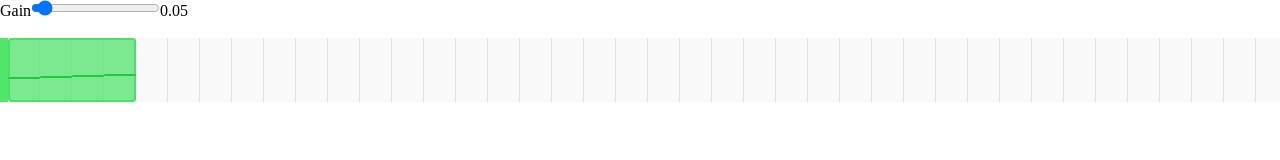
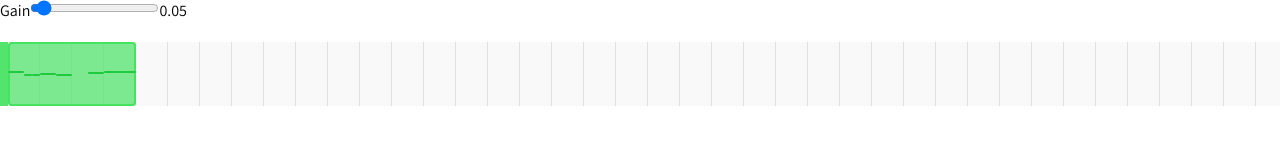
Before and after one commit to maanlamp/typed-music, a React (Create React App) app: page / in a window 1280 px wide. Shown: the top 160 px of the page. Built offline with nearby package versions, Linux system fonts and the light colour scheme.

Commit message:
Made a little song

```diff
--- a/public/index.html
+++ b/public/index.html
@@ -3,41 +3,36 @@
 	<head>
 		<meta charset="utf-8" />
 		<link rel="icon" href="%PUBLIC_URL%/favicon.ico" />
-    <meta name="viewport" content="width=device-width, initial-scale=1" />
+		<meta
+			name="viewport"
+			content="width=device-width, initial-scale=1" />
 		<meta name="theme-color" content="#000000" />
 		<meta
 			name="description"
-      content="Web site created using create-react-app"
-    />
-    <link rel="apple-touch-icon" href="%PUBLIC_URL%/logo192.png" />
-    <!--
-      manifest.json provides metadata used when your web app is installed on a
-      user's mobile device or desktop. See https://developers.google.com/web/fundamentals/web-app-manifest/
-    -->
-    <link rel="manifest" href="%PUBLIC_URL%/manifest.json" />
-    <!--
-      Notice the use of %PUBLIC_URL% in the tags above.
-      It will be replaced with the URL of the `public` folder during the build.
-      Only files inside the `public` folder can be referenced from the HTML.
-
-      Unlike "/favicon.ico" or "favicon.ico", "%PUBLIC_URL%/favicon.ico" will
-      work correctly both with client-side routing and a non-root public URL.
-      Learn how to configure a non-root public URL by running `npm run build`.
-    -->
+			content="Web site created using create-react-app" />
+		<link
+			rel="apple-touch-icon"
+			href="%PUBLIC_URL%/logo192.png" />
+		<link
+			rel="manifest"
+			href="%PUBLIC_URL%/manifest.json" />
+		<link
+			rel="preconnect"
+			href="https://fonts.googleapis.com" />
+		<link
+			rel="preconnect"
+			href="https://fonts.gstatic.com"
+			crossorigin />
+		<link
+			href="https://fonts.googleapis.com/css2?family=Assistant:wght@200;300;400;500;600;700;800&display=swap"
+			rel="stylesheet" />
 		<title>React App</title>
 	</head>
 	<body>
-    <noscript>You need to enable JavaScript to run this app.</noscript>
+		<noscript
+			>You need to enable JavaScript to run this
+			app.</noscript
+		>
 		<div id="root"></div>
-    <!--
-      This HTML file is a template.
-      If you open it directly in the browser, you will see an empty page.
-
-      You can add webfonts, meta tags, or analytics to this file.
-      The build step will place the bundled scripts into the <body> tag.
-
-      To begin the development, run `npm start` or `yarn start`.
-      To create a production bundle, use `npm run build` or `yarn build`.
-    -->
 	</body>
 </html>
--- a/src/index.css
+++ b/src/index.css
@@ -2,4 +2,5 @@
 	margin: 0;
 	padding: 0;
 	box-sizing: border-box;
+	font-family: "Assistant", sans-serif;
 }
--- a/src/index.tsx
+++ b/src/index.tsx
@@ -5,7 +5,6 @@ import "index.css";
 import useAudio, { Synthesiser } from "lib/audio";
 import useMidi from "lib/midi";
 import usePlayback from "lib/playback";
-import { range } from "lib/utils";
 import React, { useState } from "react";
 import ReactDOM from "react-dom";
 
@@ -72,12 +71,50 @@ const App = () => {
 			{
 				start: 0,
 				end: units.millisecondsPerBar,
-				notes: range(4).map(i => ({
-					note: 50 + i * 2,
-					velocity: 127,
-					time: i * units.millisecondsPerBeat,
-					duration: units.millisecondsPerBeat
-				}))
+				notes: [
+					{
+						note: 69,
+						velocity: 127,
+						time: (0 * units.millisecondsPerBeat) / 4,
+						duration: units.millisecondsPerBeat / 2
+					},
+					{
+						note: 69 - 5,
+						velocity: 127,
+						time: (2 * units.millisecondsPerBeat) / 4,
+						duration: units.millisecondsPerBeat / 4
+					},
+					{
+						note: 69 - 5,
+						velocity: 127,
+						time: (3 * units.millisecondsPerBeat) / 4,
+						duration: units.millisecondsPerBeat / 4
+					},
+					{
+						note: 69 - 3,
+						velocity: 127,
+						time: (4 * units.millisecondsPerBeat) / 4,
+						duration: units.millisecondsPerBeat / 2
+					},
+					{
+						note: 69 - 5,
+						velocity: 127,
+						time: (6 * units.millisecondsPerBeat) / 4,
+						duration: units.millisecondsPerBeat / 2
+					},
+					{
+						note: 69 - 1,
+						velocity: 127,
+						time: (10 * units.millisecondsPerBeat) / 4,
+						duration: units.millisecondsPerBeat / 2
+					},
+					{
+						note: 69,
+						velocity: 127,
+						time: (12 * units.millisecondsPerBeat) / 4,
+						duration: units.millisecondsPerBeat
+					}
+				]
 			}
 		]
 	]);
--- a/src/lib/playback.ts
+++ b/src/lib/playback.ts
@@ -38,13 +38,12 @@ const usePlayback = ({
 	) => {
 		for (const note of recording.notes) {
 			setTimeout(() => {
-				console.log("play", note, synth);
 				audio.play({ note, synth });
 				setTimeout(() => {
-					console.log("stop", note);
 					audio.stop(note.note);
-				}, note.duration);
-			}, note.time);
+					// TODO: DEBUG: shouldn't use timeouts to play audio
+				}, note.duration - 50);
+			}, note.time + 50);
 		}
 	};
 
```
Lines whose indentation alone changed are shown as unchanged.
